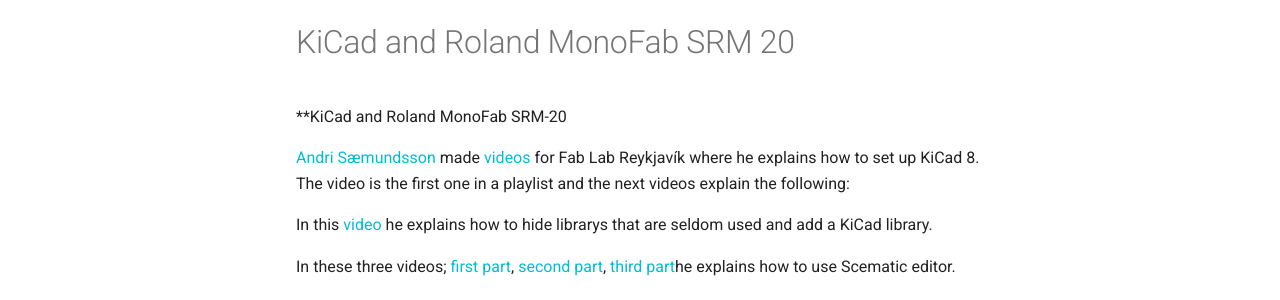
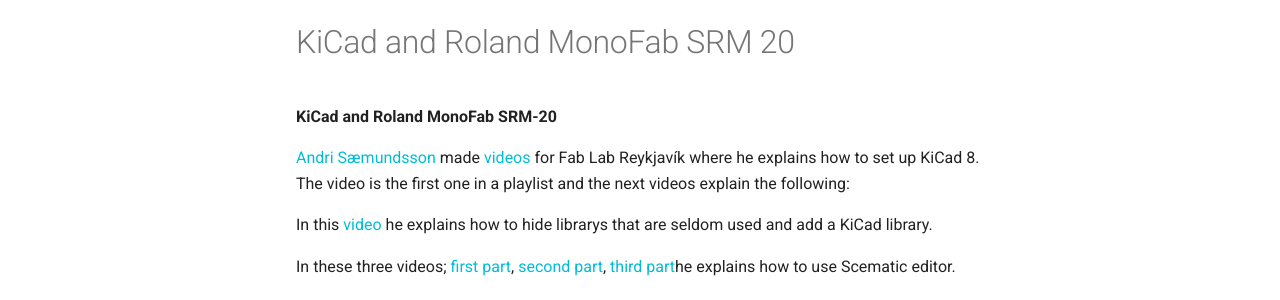
Before and after one commit to OlofH2/Before-Fab-Academy, an MkDocs documentation site: the page built from docs/KiCad_and_Roland_MonoFab_SRM_20.md, in a window 1280 px wide. Shown: the part 124-424 px from the top of the page. Built offline with MkDocs 1.6.1 and Material for MkDocs 9.7.7, drawn with Linux system fonts in a browser that asks for light colours.

Commit message:
Kicad gert feitletrað

```diff
--- a/docs/KiCad_and_Roland_MonoFab_SRM_20.md
+++ b/docs/KiCad_and_Roland_MonoFab_SRM_20.md
@@ -1,5 +1,5 @@
 
-**KiCad and Roland MonoFab SRM-20
+**KiCad and Roland MonoFab SRM-20**
 
 [Andri Sæmundsson](https://fabacademy.org/2023/labs/akureyri/students/andri-semundsson/pages/aboutMe.html) made [videos](https://www.youtube.com/watch?v=iOPbk1W3X5k&list=PLs4ifnZzVJmqaSM1lsg68vPVtJxVNhVwV&index=1)  for Fab Lab Reykjavík where he explains how to set up KiCad 8. The video is the first one in a playlist and the next videos explain the following:
 
```
